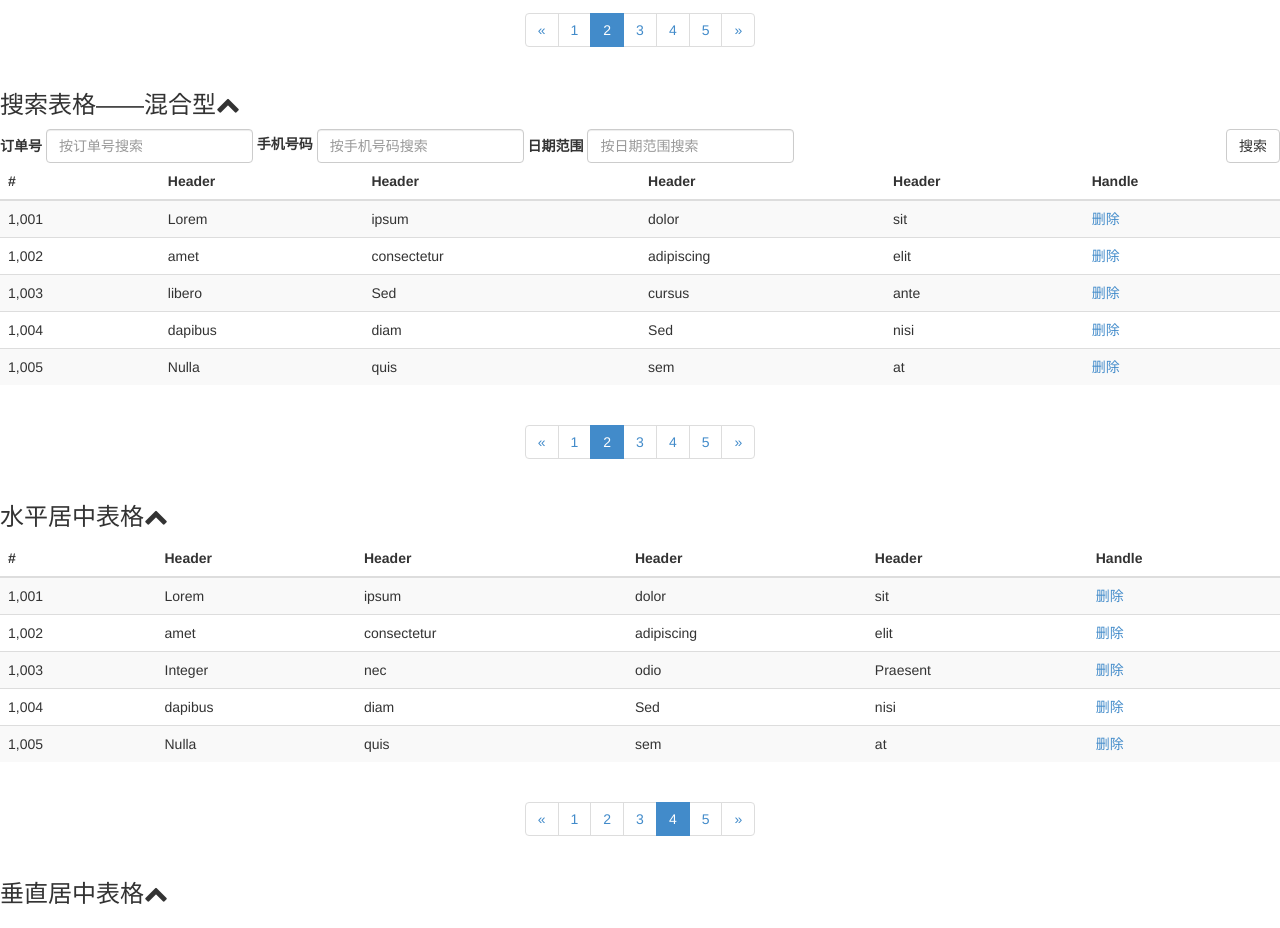
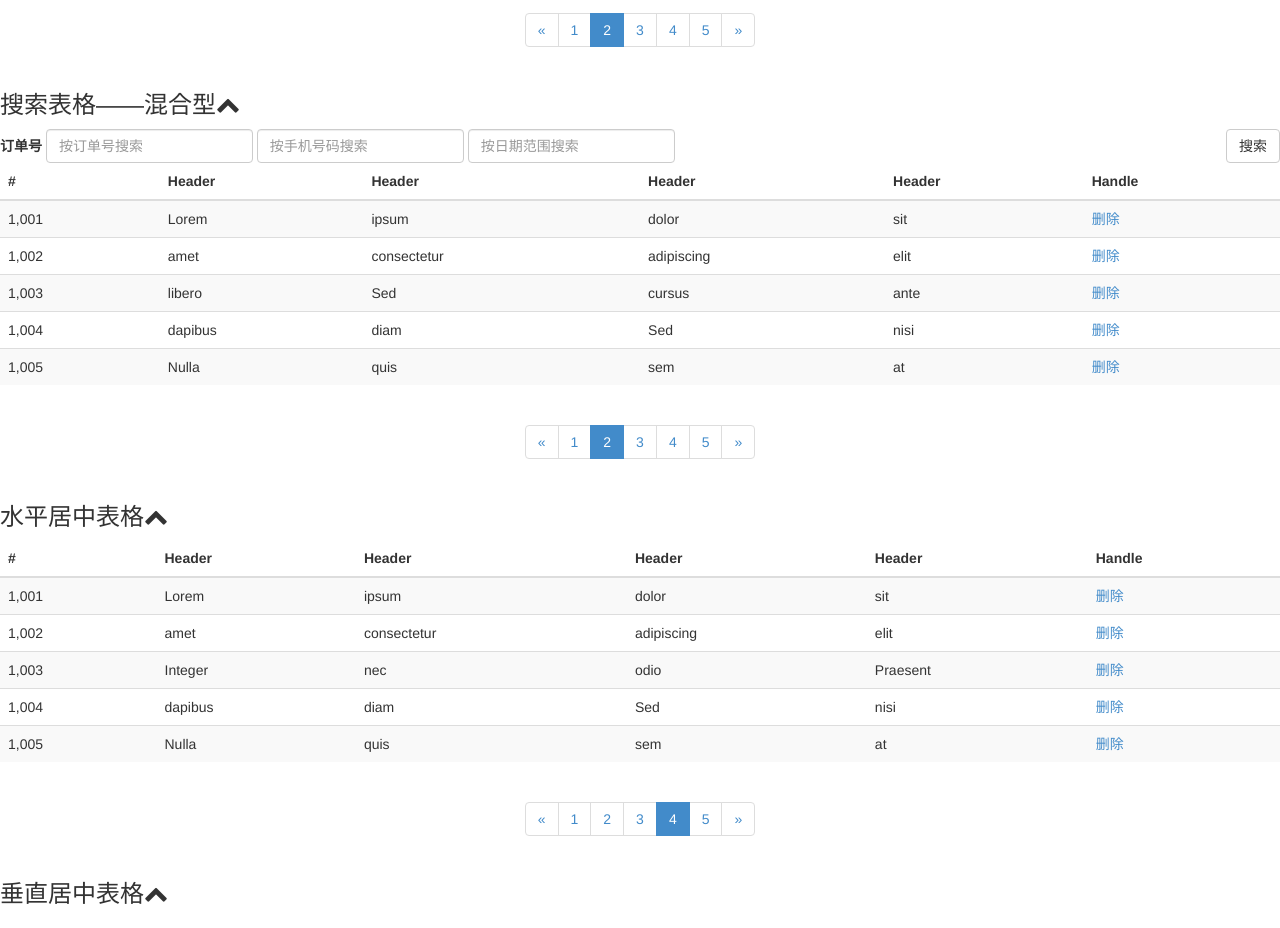
Before and after one commit to ZerothDream/Simple-Admin-Template, a website with bundled scripts: page src/table.html in a window 1280 px wide. Shown: the part 1480-2408 px from the top of the page. Built offline with nearby package versions, Linux system fonts and the light colour scheme.

Commit message:
2016-12-21 18:95 增加table.html中的示例

```diff
--- a/src/table.html
+++ b/src/table.html
@@ -420,11 +420,11 @@
                             <input type="text" class="form-control" placeholder="按订单号搜索">
                         </div>
                         <div class="form-group">
-                            <label class="src-only">手机号码</label>
+                            <label class="sr-only">手机号码</label>
                             <input type="text" class="form-control" placeholder="按手机号码搜索">
                         </div>
                         <div class="form-group">
-                            <label class="control-label">日期范围</label>
+                            <label class="sr-only">日期范围</label>
                             <input type="text" class="form-control input-daterange" placeholder="按日期范围搜索">
                         </div>
 
```
Also changed, not shown: dist/table.html.
